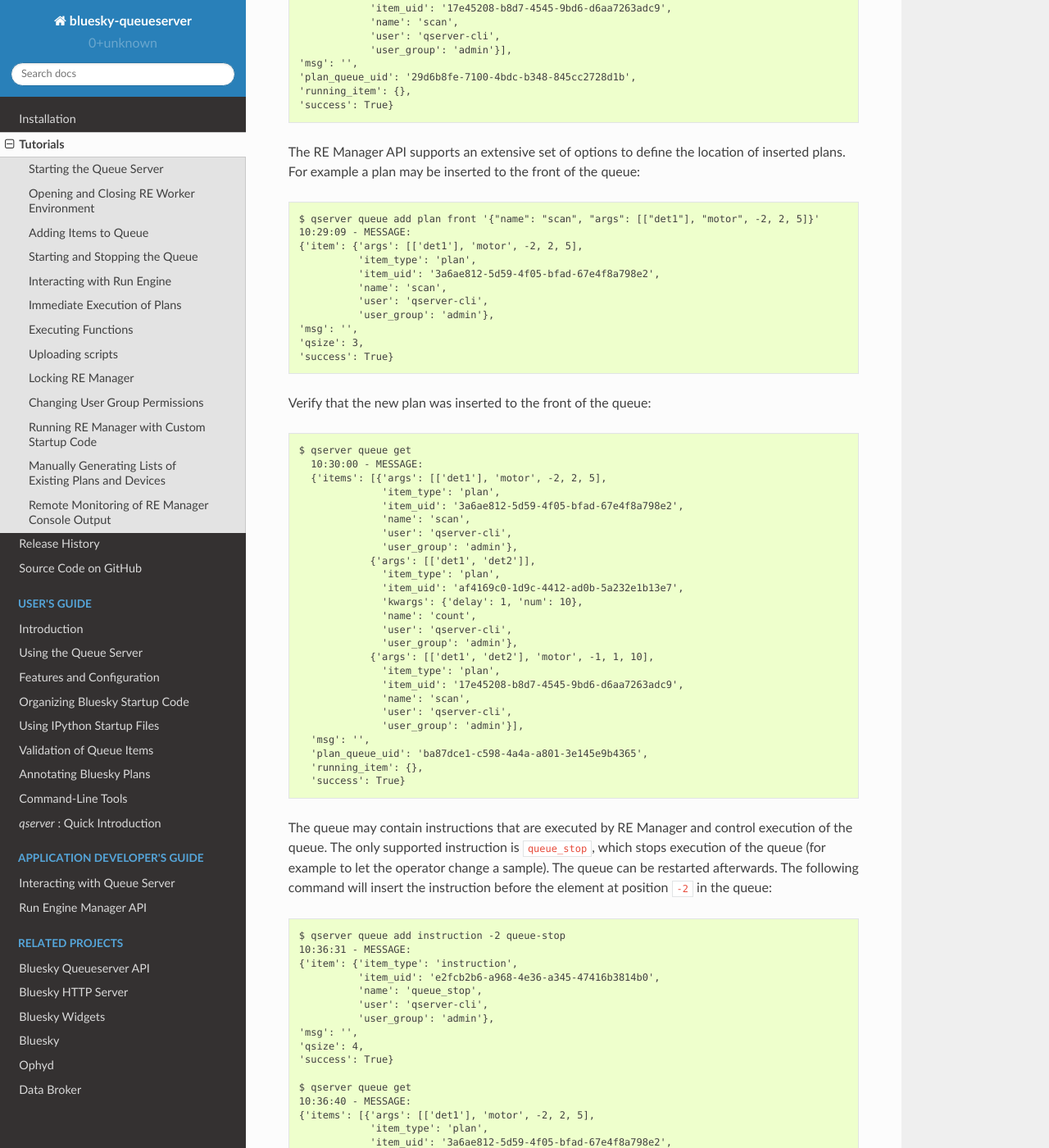
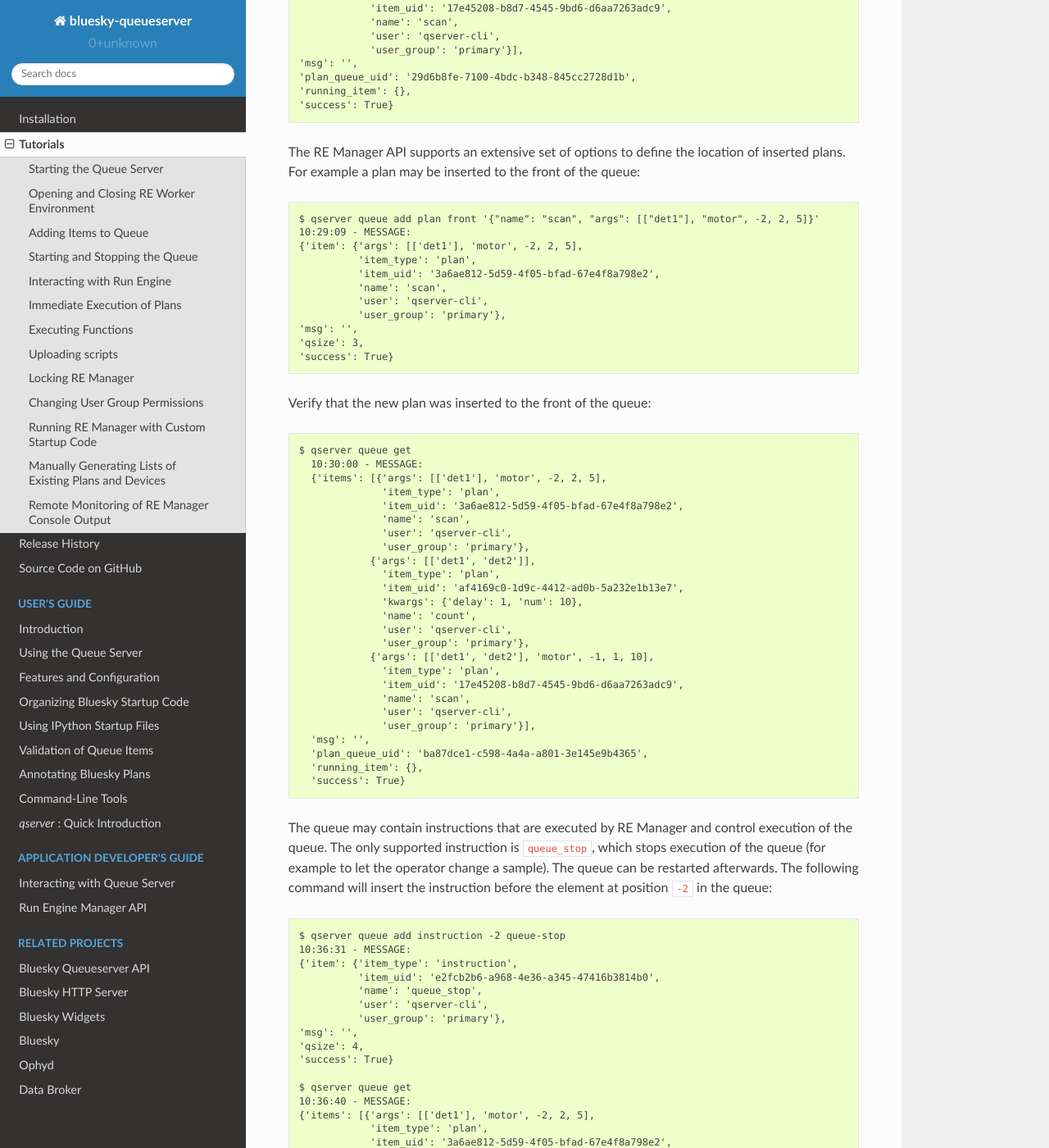
Before and after one commit to bluesky/bluesky-queueserver, a Sphinx documentation site: the page built from docs/source/tutorials.rst, in a window 1280 px wide and 1400 px high, scrolled down 7786 px. Shown: the whole window at 82% size. Built offline with Sphinx 7.4.7 and the Read the Docs theme 2.0.0, drawn with Linux system fonts in a browser that asks for light colours; some of the changed text lies outside the part shown.

Commit message:
ENH: renamed 'admin' group to 'primary'

```diff
--- a/docs/source/features_and_config.rst
+++ b/docs/source/features_and_config.rst
@@ -98,7 +98,7 @@ users to submit some plans to the queue, but it may not be necessary in some wor
 Missing ``allowed_devices`` section means that no devices could be passed to plans as parameters.
 
 Following is an example of a trivial user permission dictionary (in YAML format), which
-allows all plans and devices for ``admin`` user group ('admin' is an arbitrarily chosen name).
+allows all plans and devices for ``primary`` user group (group names could be arbitrarily chosen).
 Restrictions for the ``root`` group forbid access to all plans and devices starting with local
 names (starting with '_'). Note, that those plans and devices can still be used in plans.
 The ``root`` permissions are applied to all other groups, which means that no group
@@ -121,7 +121,7 @@ is created with the sole purpose of demonstrating different types of name patter
         - null  # Allow all
       forbidden_functions:
         - ":^_"  # All functions with names starting with '_'
-    admin:  # The group includes beamline staff, includes all or most of the plans and devices
+    primary:  # The group includes beamline staff, includes all or most of the plans and devices
       allowed_plans:
         - ":.*"  # Different way to allow all plans.
       allowed_devices:
--- a/docs/source/tutorials.rst
+++ b/docs/source/tutorials.rst
@@ -320,7 +320,7 @@ Now let's add the plan ``count([det1, det2], num=10, delay=2)`` to the queue::
             'kwargs': {'delay': 1, 'num': 10},
             'name': 'count',
             'user': 'qserver-cli',
-            'user_group': 'admin'},
+            'user_group': 'primary'},
   'msg': '',
   'qsize': 1,
   'success': True}
@@ -342,7 +342,7 @@ shows the new size of the plan queue. Verify the queue size and load the updated
               'kwargs': {'delay': 1, 'num': 10},
               'name': 'count',
               'user': 'qserver-cli',
-              'user_group': 'admin'}],
+              'user_group': 'primary'}],
   'msg': '',
   'plan_queue_uid': 'dfad1d60-abd9-4bd9-895c-10b7c2dc8897',
   'running_item': {},
@@ -358,7 +358,7 @@ The items are added to the back of the queue by default. Let's add another plan
             'item_uid': '17e45208-b8d7-4545-9bd6-d6aa7263adc9',
             'name': 'scan',
             'user': 'qserver-cli',
-            'user_group': 'admin'},
+            'user_group': 'primary'},
   'msg': '',
   'qsize': 2,
   'success': True}
@@ -374,13 +374,13 @@ is added to the back of the queue::
               'kwargs': {'delay': 1, 'num': 10},
               'name': 'count',
               'user': 'qserver-cli',
-              'user_group': 'admin'},
+              'user_group': 'primary'},
             {'args': [['det1', 'det2'], 'motor', -1, 1, 10],
               'item_type': 'plan',
               'item_uid': '17e45208-b8d7-4545-9bd6-d6aa7263adc9',
               'name': 'scan',
               'user': 'qserver-cli',
-              'user_group': 'admin'}],
+              'user_group': 'primary'}],
   'msg': '',
   'plan_queue_uid': '29d6b8fe-7100-4bdc-b348-845cc2728d1b',
   'running_item': {},
@@ -396,7 +396,7 @@ For example a plan may be inserted to the front of the queue::
             'item_uid': '3a6ae812-5d59-4f05-bfad-67e4f8a798e2',
             'name': 'scan',
             'user': 'qserver-cli',
-            'user_group': 'admin'},
+            'user_group': 'primary'},
   'msg': '',
   'qsize': 3,
   'success': True}
@@ -410,20 +410,20 @@ Verify that the new plan was inserted to the front of the queue::
                 'item_uid': '3a6ae812-5d59-4f05-bfad-67e4f8a798e2',
                 'name': 'scan',
                 'user': 'qserver-cli',
-                'user_group': 'admin'},
+                'user_group': 'primary'},
               {'args': [['det1', 'det2']],
                 'item_type': 'plan',
                 'item_uid': 'af4169c0-1d9c-4412-ad0b-5a232e1b13e7',
                 'kwargs': {'delay': 1, 'num': 10},
                 'name': 'count',
                 'user': 'qserver-cli',
-                'user_group': 'admin'},
+                'user_group': 'primary'},
               {'args': [['det1', 'det2'], 'motor', -1, 1, 10],
                 'item_type': 'plan',
                 'item_uid': '17e45208-b8d7-4545-9bd6-d6aa7263adc9',
                 'name': 'scan',
                 'user': 'qserver-cli',
-                'user_group': 'admin'}],
+                'user_group': 'primary'}],
     'msg': '',
     'plan_queue_uid': 'ba87dce1-c598-4a4a-a801-3e145e9b4365',
     'running_item': {},
@@ -442,7 +442,7 @@ in the queue::
             'item_uid': 'e2fcb2b6-a968-4e36-a345-47416b3814b0',
             'name': 'queue_stop',
             'user': 'qserver-cli',
-            'user_group': 'admin'},
+            'user_group': 'primary'},
   'msg': '',
   'qsize': 4,
   'success': True}
@@ -454,25 +454,25 @@ in the queue::
               'item_uid': '3a6ae812-5d59-4f05-bfad-67e4f8a798e2',
               'name': 'scan',
               'user': 'qserver-cli',
-              'user_group': 'admin'},
+              'user_group': 'primary'},
             {'item_type': 'instruction',
               'item_uid': 'e2fcb2b6-a968-4e36-a345-47416b3814b0',
               'name': 'queue_stop',
               'user': 'qserver-cli',
-              'user_group': 'admin'},
+              'user_group': 'primary'},
             {'args': [['det1', 'det2']],
               'item_type': 'plan',
               'item_uid': 'af4169c0-1d9c-4412-ad0b-5a232e1b13e7',
               'kwargs': {'delay': 1, 'num': 10},
               'name': 'count',
               'user': 'qserver-cli',
-              'user_group': 'admin'},
+              'user_group': 'primary'},
             {'args': [['det1', 'det2'], 'motor', -1, 1, 10],
               'item_type': 'plan',
               'item_uid': '17e45208-b8d7-4545-9bd6-d6aa7263adc9',
               'name': 'scan',
               'user': 'qserver-cli',
-              'user_group': 'admin'}],
+              'user_group': 'primary'}],
   'msg': '',
   'plan_queue_uid': 'bc66304a-2cd3-430a-acae-1b2152b60dba',
   'running_item': {},
@@ -512,21 +512,21 @@ execution time about 60 seconds::
               'kwargs': {'delay': 2, 'num': 10},
               'name': 'count',
               'user': 'qserver-cli',
-              'user_group': 'admin'},
+              'user_group': 'primary'},
             {'args': [['det1', 'det2']],
               'item_type': 'plan',
               'item_uid': '7426b43b-102f-42f1-a43e-2c3f2b9009a7',
               'kwargs': {'delay': 2, 'num': 10},
               'name': 'count',
               'user': 'qserver-cli',
-              'user_group': 'admin'},
+              'user_group': 'primary'},
             {'args': [['det1', 'det2']],
               'item_type': 'plan',
               'item_uid': '859760ef-51ad-4861-832c-b113b008fa3e',
               'kwargs': {'delay': 2, 'num': 10},
               'name': 'count',
               'user': 'qserver-cli',
-              'user_group': 'admin'}],
+              'user_group': 'primary'}],
   'msg': '',
   'plan_queue_uid': 'a20c74fe-0888-4e61-9a37-4fbc9697fe3d',
   'running_item': {},
@@ -571,14 +571,14 @@ and ``items`` is a list of the plans remaining in the queue::
               'kwargs': {'delay': 2, 'num': 10},
               'name': 'count',
               'user': 'qserver-cli',
-              'user_group': 'admin'},
+              'user_group': 'primary'},
             {'args': [['det1', 'det2']],
               'item_type': 'plan',
               'item_uid': '859760ef-51ad-4861-832c-b113b008fa3e',
               'kwargs': {'delay': 2, 'num': 10},
               'name': 'count',
               'user': 'qserver-cli',
-              'user_group': 'admin'}],
+              'user_group': 'primary'}],
   'msg': '',
   'plan_queue_uid': '4948d6ba-586c-4a70-a1f9-f933124c1e58',
   'running_item': {'args': [['det1', 'det2']],
@@ -587,7 +587,7 @@ and ``items`` is a list of the plans remaining in the queue::
                     'kwargs': {'delay': 2, 'num': 10},
                     'name': 'count',
                     'user': 'qserver-cli',
-                    'user_group': 'admin'},
+                    'user_group': 'primary'},
   'success': True}
 
 Once all plans are completed, verify RE Manager status to make sure that
@@ -877,7 +877,7 @@ Now start the same ``count`` plan used in previous tutorials. Plan execution wil
             'kwargs': {'delay': 1, 'num': 10},
             'name': 'count',
             'user': 'qserver-cli',
-            'user_group': 'admin'},
+            'user_group': 'primary'},
   'msg': '',
   'qsize': 0,
   'success': True}
@@ -900,7 +900,7 @@ for execution with ``item_uid`` of the plan in history::
                         'time_stop': 1659467149.3967063,
                         'traceback': ''},
               'user': 'qserver-cli',
-              'user_group': 'admin'}],
+              'user_group': 'primary'}],
   'msg': '',
   'plan_history_uid': 'bfe5b3c7-3689-4f7c-ba31-89e23c7c0555',
   'success': True}
@@ -917,7 +917,7 @@ RE Manager allows to initiate execution functions in RE Worker process (see :ref
 The demo startup code loaded by RE Manager by default defines function ``function_sleep``, which
 accepts a single parameter defining execution time of the function and returns a dictionary containing
 success flag (always ``True``) and the time value passed as the parameter. The default permissions
-for the demo are defined so that the ``admin`` user is allowed to call this function.
+for the demo are defined so that the ``primary`` user is allowed to call this function.
 The function is convenient for demonstration and testing, because it allows to set the time
 of function execution and see the time when the function starts and finishes by looking
 at the console output:
@@ -951,7 +951,7 @@ Start execution of the function. Long delay (60 seconds) allows sufficient time
             'kwargs': {},
             'name': 'function_sleep',
             'user': 'qserver-cli',
-            'user_group': 'admin'},
+            'user_group': 'primary'},
   'msg': '',
   'success': True,
   'task_uid': '6d23469a-94c3-4d4f-ad5a-dda4861515c7'}
@@ -1430,7 +1430,7 @@ Load and check the list of allowed plans. Make sure that ``grid_scan`` is in the
   'plans_allowed_uid': '68753b90-7716-4ce6-b273-b2b8e3646123',
   'success': True}
 
-Load and inspect permissions for the *admin* user group: users are allowed to execute all
+Load and inspect permissions for the *primary* user group: users are allowed to execute all
 plans (see :ref:`configuring_user_group_permissions`)::
 
   $ qserver permissions get
@@ -1438,7 +1438,7 @@ plans (see :ref:`configuring_user_group_permissions`)::
   13:47:20 - MESSAGE:
   {'msg': '',
   'success': True,
-  'user_group_permissions': {'user_groups': {'admin': {'allowed_devices': [':?.*:depth=5'],
+  'user_group_permissions': {'user_groups': {'primary': {'allowed_devices': [':?.*:depth=5'],
                                                         'allowed_functions': ['function_sleep'],
                                                         'allowed_plans': [':.*'],
                                                         'forbidden_devices': [None],
@@ -1466,7 +1466,7 @@ permissions that are applied to all other groups, must always exist in the dicti
         - null  # Allow all
       forbidden_functions:
         - ":^_"  # All functions with names starting with '_'
-    admin:  # The group includes beamline staff, includes all or most of the plans and devices
+    primary:  # The group includes beamline staff, includes all or most of the plans and devices
       allowed_plans:
         - ":.*"  # Different way to allow all plans.
       forbidden_plans:
@@ -1492,7 +1492,7 @@ Load the permission again to verify that they are modified::
   13:57:40 - MESSAGE:
   {'msg': '',
   'success': True,
-  'user_group_permissions': {'user_groups': {'admin': {'allowed_devices': [':?.*:depth=5'],
+  'user_group_permissions': {'user_groups': {'primary': {'allowed_devices': [':?.*:depth=5'],
                                                         'allowed_functions': ['function_sleep'],
                                                         'allowed_plans': [':.*'],
                                                         'forbidden_devices': [None],
--- a/docs/source/using_queue_server.rst
+++ b/docs/source/using_queue_server.rst
@@ -354,7 +354,7 @@ a function ``function_sleep`` (defined in the demo startup code) returns ::
             'kwargs': {},
             'name': 'function_sleep',
             'user': 'qserver-cli',
-            'user_group': 'admin'},
+            'user_group': 'primary'},
   'msg': '',
   'success': True,
   'task_uid': '21ecccbe-df52-4478-a42b-3a94b4f54fcd'}
```
Also changed, not shown: docs/source/re_manager_api.rst (+7 -7 lines), 10 other files.
